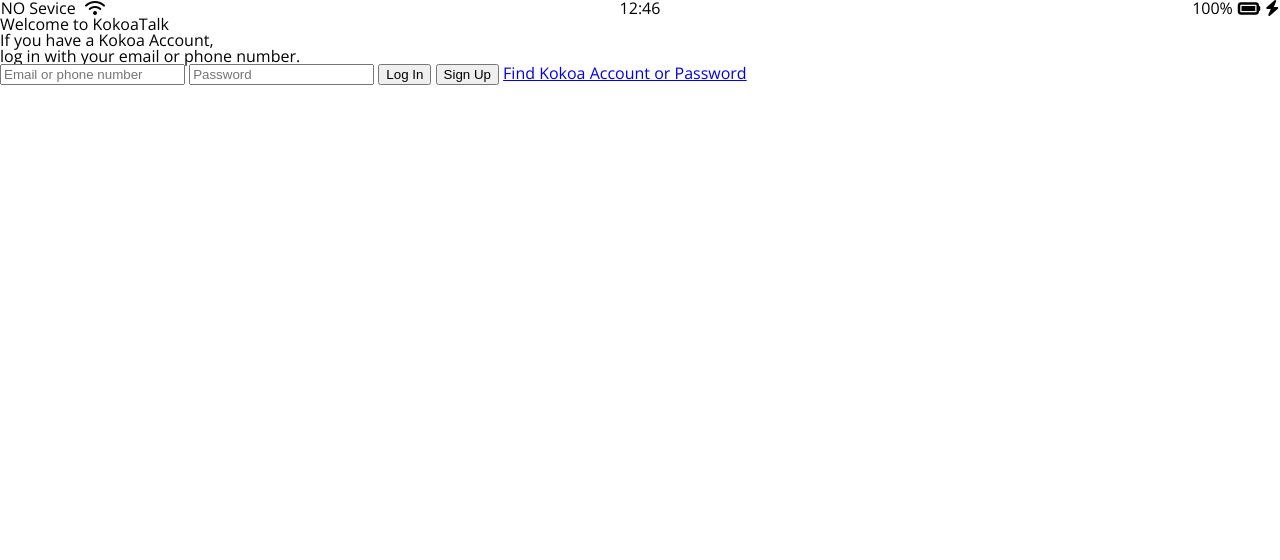
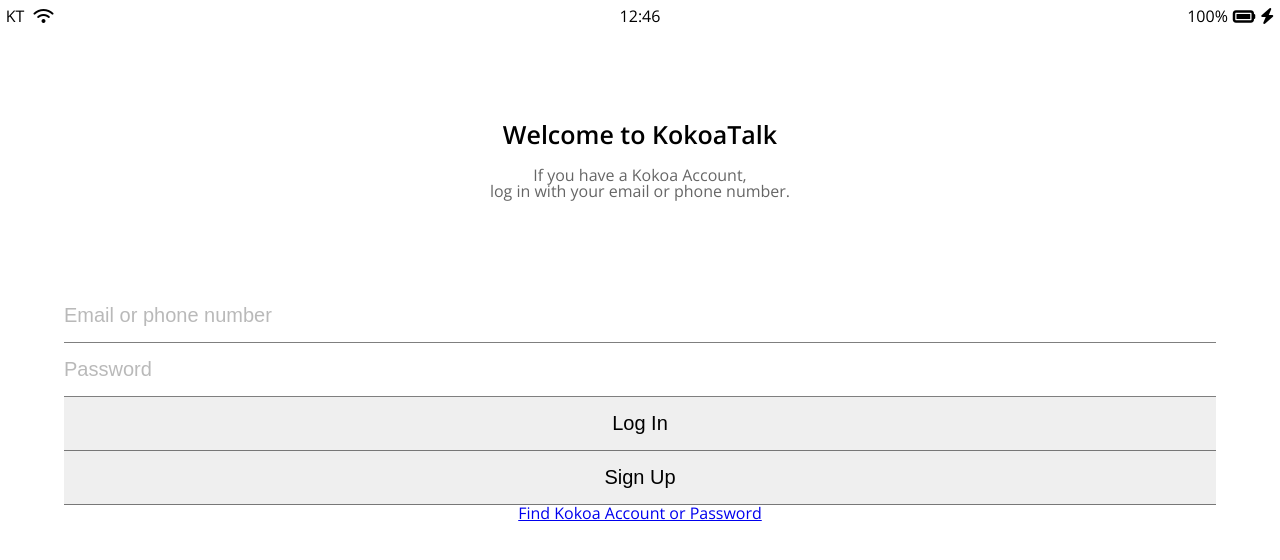
Before and after one commit to dkedid/Kokoa-Talk-21.01.02-, a plain HTML site: page index.html in a window 1280 px wide. Drawn offline with nearby package versions, Linux system fonts and the light colour scheme.

Commit message:
added logindox.css

```diff
--- a/css/status_bar.css
+++ b/css/status_bar.css
@@ -1,6 +1,7 @@
 .status-bar{
     display: flex;
     justify-content: center;
+    padding: 8px 5px;
 }
 
 .status-bar__column{
--- a/css/styles.css
+++ b/css/styles.css
@@ -4,6 +4,51 @@
 @import "status_bar.css";
 
 
-body{
+body {
     font-family: 'Open Sans', sans-serif;
 }
+
+.welcome-header {
+    display: flex;
+    margin: 90px 0px;
+    text-align: center;
+    flex-direction: column;
+    align-items: center;
+}
+
+.welcome-header__title {
+    margin-bottom: 20px;
+    font-size: 25px;
+    font-weight: 600;
+}
+
+.welcome-header__text {
+    width: 60%;
+    opacity: 0.6;
+    font-weight: 400;
+    margin-bottom: 90px;
+}
+
+#login-form {
+    display: flex;
+    width: 90%;
+    flex-direction: column;
+    margin:0px 30px;
+}
+
+#login-form input {
+    padding: 15px 0px;
+    border: none;
+    font-size: 20px;
+    border-bottom: solid rgba(0,0,0,0.5) 1px;
+}
+
+#login-form input::placeholder {
+    opacity: 0.5;
+}
+
+input:hover {
+    border-bottom: solid rgba(0,0,0,1) 1px;
+    opacity: 0.7;
+    background-color:tomato;
+}
--- a/index.html
+++ b/index.html
@@ -9,7 +9,7 @@
 <body>
     <div class="status-bar">
         <div class="status-bar__column">
-            <span>NO Sevice</span>
+            <span>KT</span>
             <!-- Wifi Icon -->
             <i class="fas fa-wifi"></i></div>
         <div class="status-bar__column">
```
